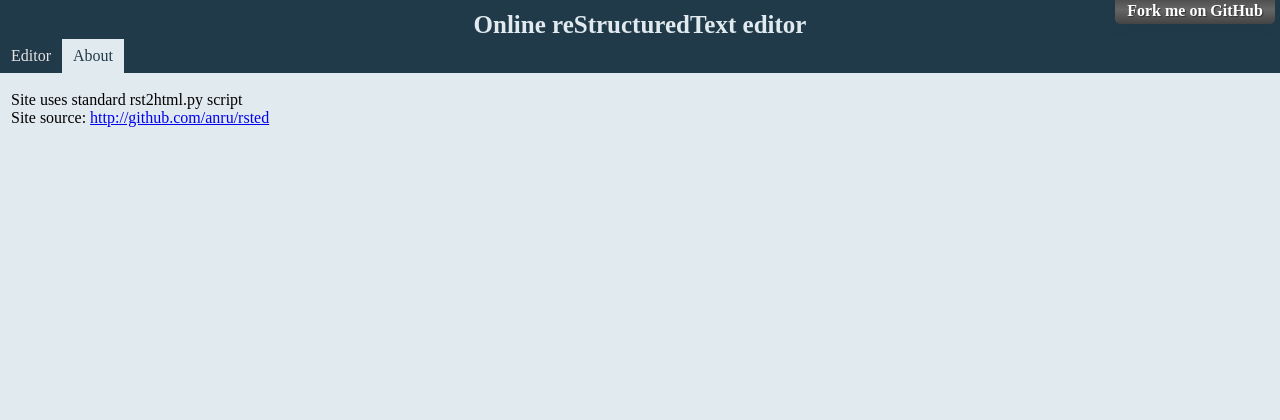
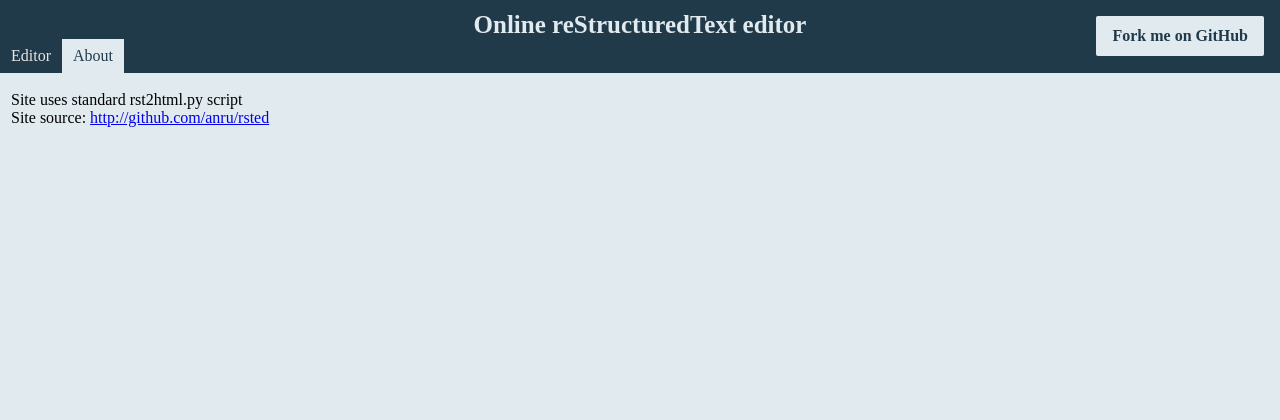
Before and after one commit to anru/rsted, a Flask app: page /about/ in a window 1280 px wide. Shown: the top 420 px of the page. Run offline with Flask 2, Linux system fonts and the light colour scheme.

Commit message:
Fork me button css tweaks

```diff
--- a/static/style/base.css
+++ b/static/style/base.css
@@ -112,34 +112,16 @@ li.ext_link {
     font-size: 0.9em !important;
 }
 
-a#github-ribbon {
-  position: fixed;
-  top: -5px;
-  right: 5px;
-  width: 150px;
-  line-height: 1;
-  padding: 8px 5px 5px;
-  color: white;
-
-  /* From colorzilla gradient generator */
-  background: #444444; /* Old browsers */
-  background: -moz-linear-gradient(top, #444444 0%, #666666 50%, #444444 100%); /* FF3.6+ */
-  background: -webkit-gradient(linear, left top, left bottom, color-stop(0%,#444444), color-stop(50%,#666666), color-stop(100%,#444444)); /* Chrome,Safari4+ */
-  background: -webkit-linear-gradient(top, #444444 0%,#666666 50%,#444444 100%); /* Chrome10+,Safari5.1+ */
-  background: -o-linear-gradient(top, #444444 0%,#666666 50%,#444444 100%); /* Opera11.10+ */
-  background: -ms-linear-gradient(top, #444444 0%,#666666 50%,#444444 100%); /* IE10+ */
-  filter: progid:DXImageTransform.Microsoft.gradient( startColorstr='#444444', endColorstr='#444444',GradientType=0 ); /* IE6-9 */
-  background: linear-gradient(top, #444444 0%,#666666 50%,#444444 100%); /* W3C */
-
-  text-shadow: #333 1px 1px 1px;
-  text-align: center;
+#github-ribbon {
+  position: absolute;
+  right: 1rem;
+  top: 1rem;
+  height: 2.5rem;
+  line-height: 2.5rem;
+  padding: 0 1rem;
+  color: #213A49;
+  background: #E1EAEF;
   text-decoration: none;
   font-weight: bold;
-  -webkit-border-radius: 5px;
-  -moz-border-radius: 5px;
-  border-radius: 5px;
-  -webkit-box-shadow: 0px 0px 10px #213A49; /* 94*3 */
-  -moz-box-shadow: 0px 0px 10px #213A49;
-  box-shadow: 0px 0px 10px #213A49;
-  z-index: 1;
+  border-radius: 2px;
 }
```
